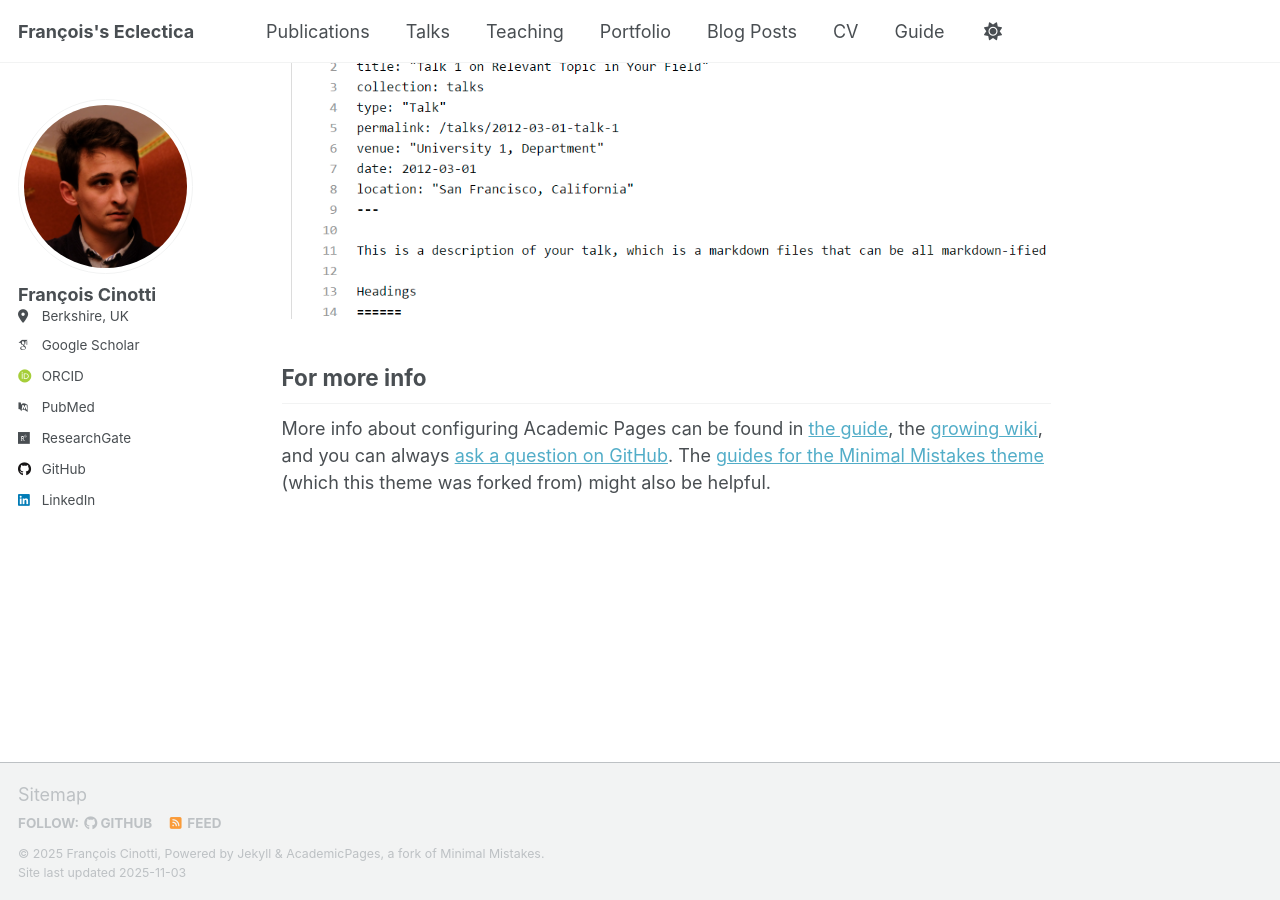
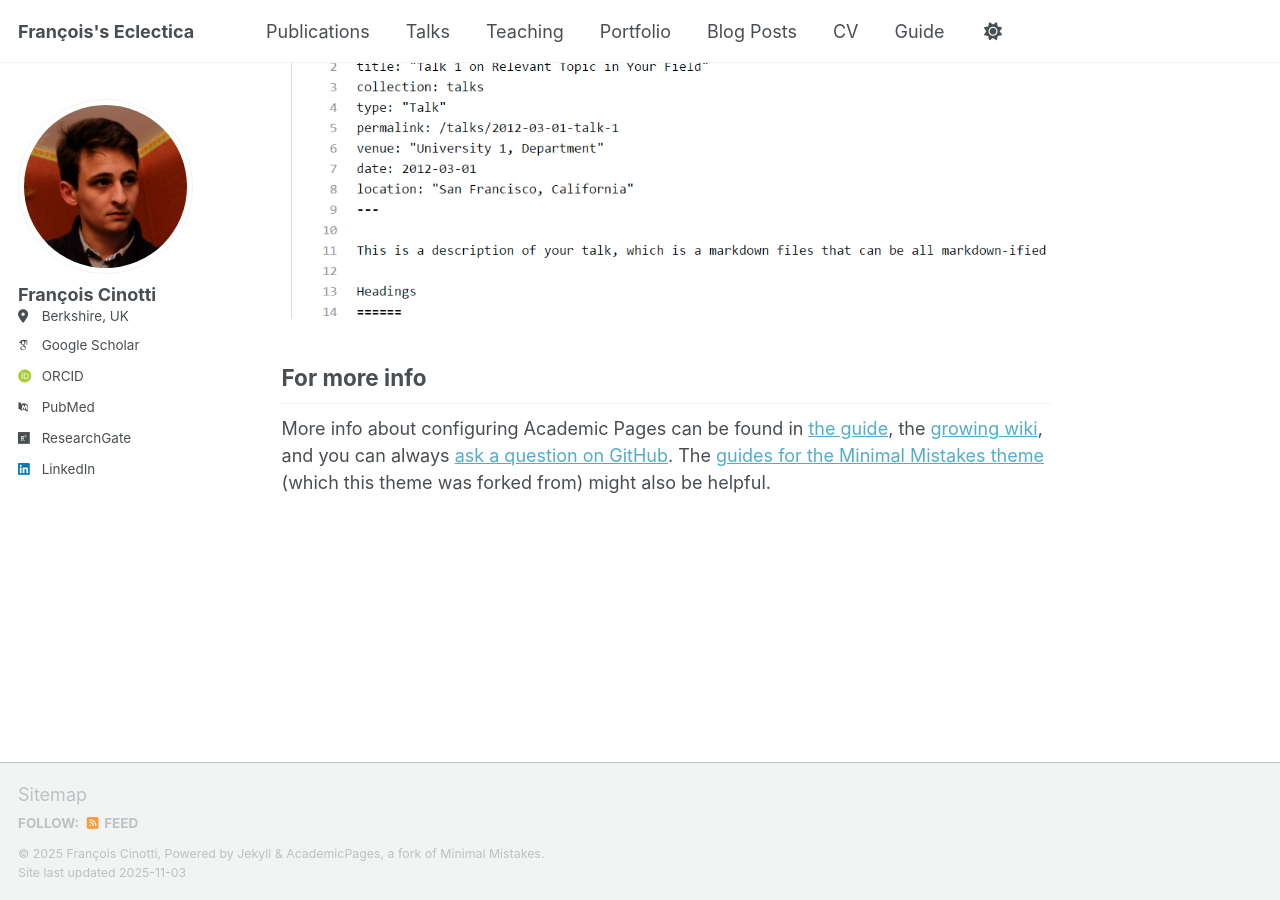
Before and after one commit to frct/frct.github.io, a Jekyll site: the page built from _pages/about.md, in a window 1280 px wide and 900 px high, scrolled down 2880 px. Built offline with Jekyll 4.4.1, drawn with Linux system fonts in a browser that asks for light colours; some web fonts are replaced; a script that is not in the unit is left out.

Commit message:
Update _config.yml

```diff
--- a/_config.yml
+++ b/_config.yml
@@ -48,7 +48,7 @@ author:
   bitbucket        : # Username - Update with your username on the site
   codepen          : # Username
   dribbble         : # Username
-  github           : "frct"
+  github           : # "frct"
   kaggle           : # Username
   stackoverflow    : # User number or user number and name (i.e., use "1" or "1/jeff-atwood")
 
```
